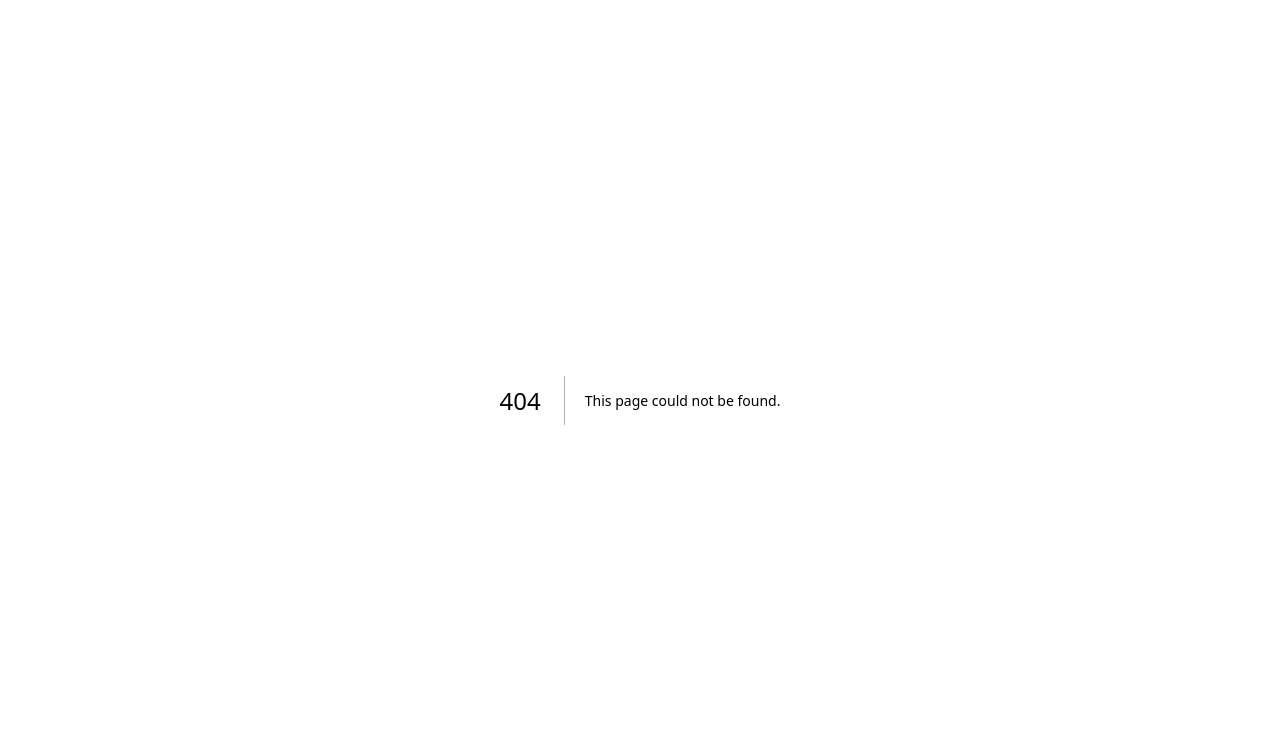
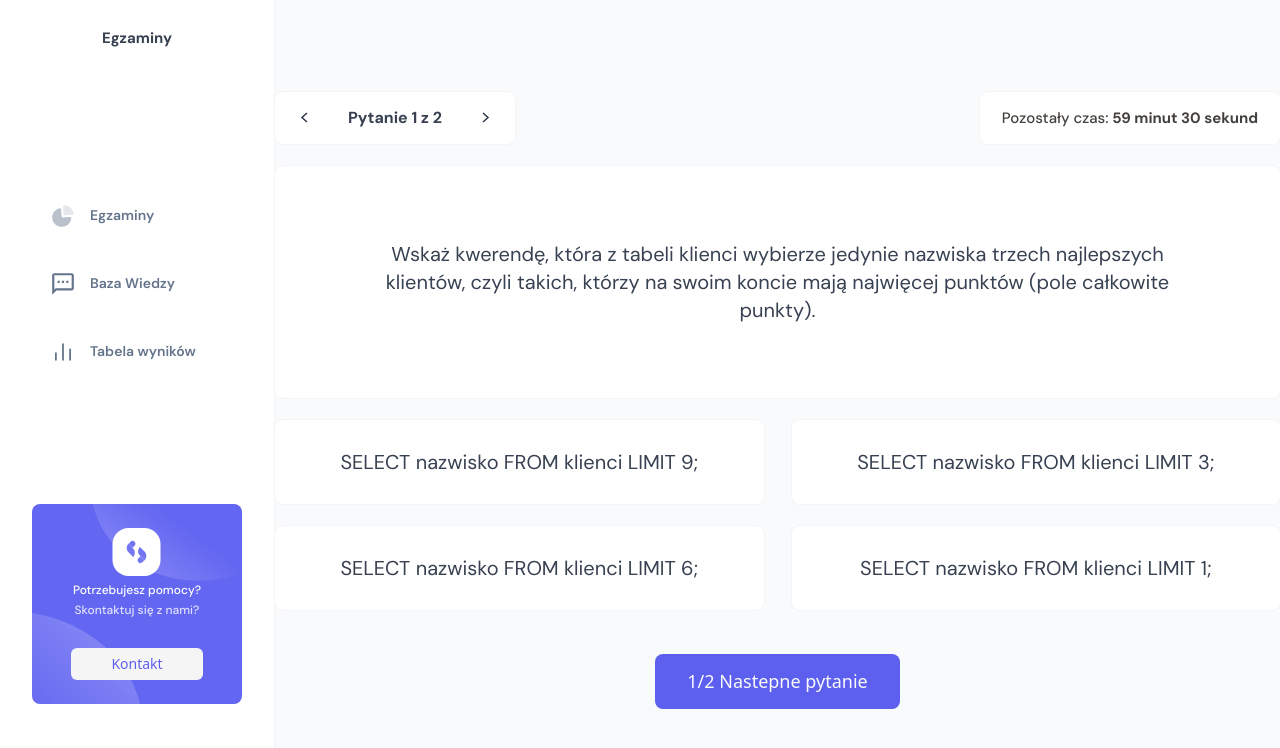
Before and after one commit to Vetther/HackHeroes2023, a Next.js app in the folder apps/frontend/: page /egzamin/1 in a window 1280 px wide. Before the commit this address had no page. Shown: the top 748 px of the page. Built offline with nearby package versions, Linux system fonts and the light colour scheme.

Commit message:
Create exams

```diff
--- /dev/null
+++ b/apps/frontend/src/app/(dashboard)/egzamin/[id]/page.tsx
@@ -0,0 +1,7 @@
+import Exam from "@/components/exam";
+
+const ExamPage = ({ params }: { params: { id: string } }) => {
+    return <Exam />;
+};
+
+export default ExamPage;
--- /dev/null
+++ b/apps/frontend/src/components/exam-form.tsx
@@ -0,0 +1,28 @@
+const ExamForm = ({
+    question,
+    answers,
+}: {
+    question: string;
+    answers: { label: string }[];
+}) => {
+    return (
+        <div className="flex flex-col w-full gap-[22px]">
+            <div className="px-[88px] py-[74px] bg-white rounded-lg ring-1 ring-gray-100">
+                <p className="text-gray-700 text-xl font-dm-sans leading-7 text-center">
+                    {question}
+                </p>
+            </div>
+            <div className="grid grid-cols-2 gap-x-7 gap-y-[22px]">
+                {answers.map((answer) => (
+                    <div className="flex justify-center items-center rounded-lg w-full px-11 py-7 bg-white ring-1 ring-gray-100">
+                        <p className="text-gray-700 text-xl font-normal font-dm-sans leading-7">
+                            {answer.label}
+                        </p>
+                    </div>
+                ))}
+            </div>
+        </div>
+    );
+};
+
+export default ExamForm;
--- /dev/null
+++ b/apps/frontend/src/components/exam.tsx
@@ -0,0 +1,90 @@
+"use client";
+
+import ExamForm from "./exam-form";
+import { useMultistepForm } from "@/hooks/use-multistep-form";
+import { Button } from "./ui/button";
+import { ExamIcons } from "./icons/exam";
+
+const exams = [
+    {
+        question:
+            "Wskaż kwerendę, która z tabeli klienci wybierze jedynie nazwiska trzech najlepszych klientów, czyli takich, którzy na swoim koncie mają najwięcej punktów (pole całkowite punkty).",
+        answers: [
+            { label: "SELECT nazwisko FROM klienci LIMIT 9;" },
+            { label: "SELECT nazwisko FROM klienci LIMIT 3;" },
+            { label: "SELECT nazwisko FROM klienci LIMIT 6;" },
+            { label: "SELECT nazwisko FROM klienci LIMIT 1;" },
+        ],
+    },
+    {
+        question:
+            "Wskaż kwerendę, która z tabeli klienci wybierze jedynie nazwiska trzech najlepszych klientów, czyli takich, którzy na swoim koncie mają najwięcej punktów (pole całkowite punkty).",
+        answers: [
+            { label: "SELECT nazwisko FROM klienci LIMIT 9;" },
+            { label: "SELECT nazwisko FROM klienci LIMIT 3;" },
+            { label: "SELECT nazwisko FROM klienci LIMIT 6;" },
+            { label: "SELECT nazwisko FROM klienci LIMIT 1;" },
+        ],
+    },
+];
+
+const Exam = () => {
+    const {
+        currentStepIndex,
+        lastMaxStepIndex,
+        step,
+        steps,
+        isFirstStep,
+        isLastStep,
+        goTo,
+        next,
+        back,
+    } = useMultistepForm(exams.map((exam) => <ExamForm {...exam} />));
+
+    return (
+        <div className="flex flex-col justify-center items-center h-full w-full">
+            <div className="flex flex-col justify-center gap-11 h-full w-full max-w-6xl">
+                <div className="flex flex-col gap-[22px]">
+                    <div className="flex justify-between">
+                        <div className="max-w-[240px] w-full select-none flex flex-row items-center justify-between rounded-lg gap-[18px] bg-white py-[14px] px-[18px] text-gray-700 font-bold font-dm-sans text-base ring-1 ring-gray-100">
+                            <ExamIcons.left
+                                onClick={() => back()}
+                                className="cursor-pointer"
+                            />
+                            <p>
+                                Pytanie {currentStepIndex + 1} z {steps.length}
+                            </p>
+                            <ExamIcons.right
+                                onClick={() => next()}
+                                className="cursor-pointer"
+                            />
+                        </div>
+                        <div className="max-w-[300px] w-full select-none flex flex-row items-center justify-center rounded-lg gap-[18px] bg-white py-[14px] px-[18px] text-gray-700 font-bold font-dm-sans text-base ring-1 ring-gray-100">
+                            <div>
+                                <span className="text-stone-700 text-[15px] font-medium font-['DM Sans']">
+                                    Pozostały czas:{" "}
+                                </span>
+                                <span className="text-stone-700 text-[15px] font-bold font-['DM Sans']">
+                                    59 minut 30 sekund
+                                </span>
+                            </div>
+                        </div>
+                    </div>
+                    {step}
+                </div>
+                <div className="flex justify-center">
+                    <Button
+                        onClick={() => {
+                            console.log("123");
+                            next();
+                        }}
+                    >
+                        {currentStepIndex + 1}/{steps.length} Nastepne pytanie
+                    </Button>
+                </div>
+            </div>
+        </div>
+    );
+};
+
+export default Exam;
--- /dev/null
+++ b/apps/frontend/src/components/icons/exam.tsx
@@ -0,0 +1,28 @@
+type IconProps = React.HTMLAttributes<SVGElement>;
+
+export const ExamIcons = {
+    left: (props: IconProps) => (
+        <svg
+            width="23"
+            height="21"
+            viewBox="0 0 23 21"
+            fill="none"
+            xmlns="http://www.w3.org/2000/svg"
+            {...props}
+        >
+            <path d="M14 15L9 10.5L14 6" stroke="#2D3748" stroke-width="1.5" />
+        </svg>
+    ),
+    right: (props: IconProps) => (
+        <svg
+            width="23"
+            height="21"
+            viewBox="0 0 23 21"
+            fill="none"
+            xmlns="http://www.w3.org/2000/svg"
+            {...props}
+        >
+            <path d="M9 15L14 10.5L9 6" stroke="#2D3748" stroke-width="1.5" />
+        </svg>
+    ),
+};
--- a/apps/frontend/src/components/sidebar-navigation.tsx
+++ b/apps/frontend/src/components/sidebar-navigation.tsx
@@ -17,7 +17,7 @@ import {
   DialogTrigger,
 } from "./ui/dialog";
 import { Button } from "./ui/button";
-import useSidebar from "@/hooks/use-sidebar";
+import { useSidebar } from "@/hooks/use-sidebar";
 
 const SidebarNavigation = () => {
   const pathname = usePathname();
--- a/apps/frontend/src/components/sidebar.tsx
+++ b/apps/frontend/src/components/sidebar.tsx
@@ -22,7 +22,11 @@ const Sidebar = () => {
                             Skontaktuj się z nami?
                         </p>
                     </div>
-                    <Button variant="secondary" className="z-10">
+                    <Button
+                        variant="secondary"
+                        size="sm"
+                        className="z-10 px-10"
+                    >
                         Kontakt
                     </Button>
                     <SidebarIcons.bannerBlob className="absolute -top-28 -right-16" />
--- a/apps/frontend/src/components/ui/button.tsx
+++ b/apps/frontend/src/components/ui/button.tsx
@@ -5,7 +5,7 @@ import { cva, type VariantProps } from "class-variance-authority";
 import { cn } from "@/lib/utils";
 
 const buttonVariants = cva(
-    "inline-flex items-center justify-center whitespace-nowrap rounded-md text-sm font-medium ring-offset-background transition-colors focus-visible:outline-none focus-visible:ring-2 focus-visible:ring-ring focus-visible:ring-offset-2 disabled:pointer-events-none disabled:opacity-50",
+    "inline-flex items-center justify-center whitespace-nowrap rounded-md text-lg font-medium ring-offset-background transition-colors focus-visible:outline-none focus-visible:ring-2 focus-visible:ring-ring focus-visible:ring-offset-2 disabled:pointer-events-none disabled:opacity-50",
     {
         variants: {
             variant: {
@@ -21,8 +21,8 @@ const buttonVariants = cva(
                 link: "text-primary underline-offset-4 hover:underline",
             },
             size: {
-                default: "h-10 px-4 py-2",
-                sm: "h-9 rounded-md px-3",
+                default: "h-[55px] rounded-lg px-8 py-4",
+                sm: "h-8 rounded-md py-2 text-sm px-3",
                 lg: "h-11 rounded-md px-8",
                 icon: "h-10 w-10",
             },
--- /dev/null
+++ b/apps/frontend/src/hooks/use-multistep-form.tsx
@@ -0,0 +1,47 @@
+import React, { useState } from "react";
+
+export function useMultistepForm(steps: React.ReactElement[]) {
+    const [currentStepIndex, setCurrentStepIndex] = useState(0);
+    const [lastMaxStepIndex, setLastMaxStepIndex] = useState(0);
+
+    function next() {
+        setCurrentStepIndex((i) => {
+            if (i >= steps.length - 1) return i;
+            return i + 1;
+        });
+        setLastMaxStepIndex((i) => {
+            if (i >= steps.length - 1) return i;
+            return i + 1;
+        });
+    }
+
+    function back() {
+        setCurrentStepIndex((i) => {
+            if (i <= 0) return i;
+            return i - 1;
+        });
+    }
+
+    function goTo(index: number) {
+        if (index > lastMaxStepIndex) {
+            setCurrentStepIndex(currentStepIndex);
+        } else {
+            setCurrentStepIndex(index);
+            if (index > lastMaxStepIndex) {
+                setLastMaxStepIndex(index);
+            }
+        }
+    }
+
+    return {
+        currentStepIndex,
+        lastMaxStepIndex,
+        step: steps[currentStepIndex],
+        steps,
+        isFirstStep: currentStepIndex === 0,
+        isLastStep: currentStepIndex === steps.length - 1,
+        goTo,
+        next,
+        back,
+    };
+}
--- a/apps/frontend/src/hooks/use-sidebar.tsx
+++ b/apps/frontend/src/hooks/use-sidebar.tsx
@@ -2,13 +2,13 @@ import { usePathname } from "next/navigation";
 import { SidebarIcons } from "@/components/icons/sidebar";
 import { cn } from "@/lib/utils";
 
-const useSidebar = () => {
+export function useSidebar() {
     const pathname = usePathname();
 
     const navigation = [
         {
             label: "Egzaminy",
-            path: "wydarzenia",
+            path: "/wydarzenia",
             icon: (
                 <SidebarIcons.chart
                     className={cn(
@@ -23,7 +23,7 @@ const useSidebar = () => {
         },
         {
             label: "Baza Wiedzy",
-            path: "bazawiedzy",
+            path: "/bazawiedzy",
             icon: (
                 <SidebarIcons.comment
                     className={cn(
@@ -38,7 +38,7 @@ const useSidebar = () => {
         },
         {
             label: "Tabela wyników",
-            path: "tabelawynikow",
+            path: "/tabelawynikow",
             icon: (
                 <SidebarIcons.scoreboard
                     className={cn(
@@ -71,6 +71,4 @@ const useSidebar = () => {
     };
 
     return { navigation, account };
-};
-
-export default useSidebar;
+}
```
